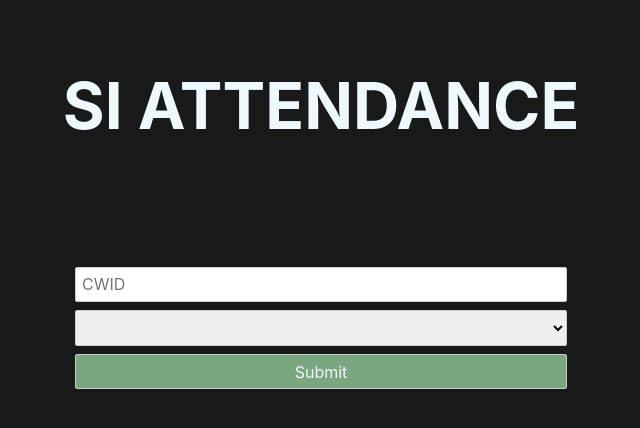
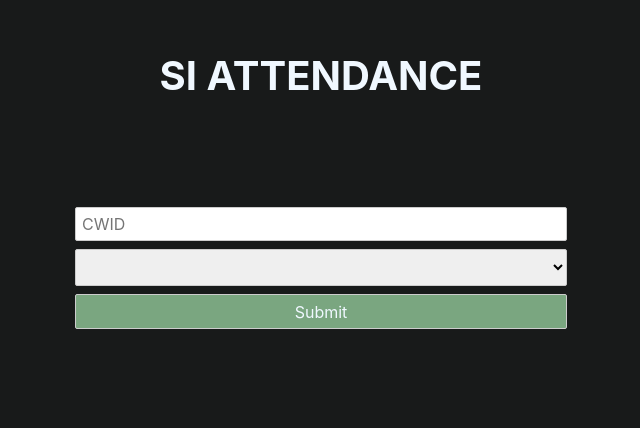
Before and after one commit to JustinStitt/si-attendance-frontend, a Svelte app: page / in a window 1280 px wide. Shown: the top 428 px of the page, without its empty margins (319-959 px from the left). Built offline with nearby package versions, Linux system fonts and the light colour scheme.

Commit message:
lower font size of title

```diff
--- a/src/App.svelte
+++ b/src/App.svelte
@@ -124,7 +124,7 @@
   h1 {
     color: aliceblue;
     text-transform: uppercase;
-    font-size: 4em;
+    font-size: 2.5em;
     font-weight: 700;
   }
 
```
